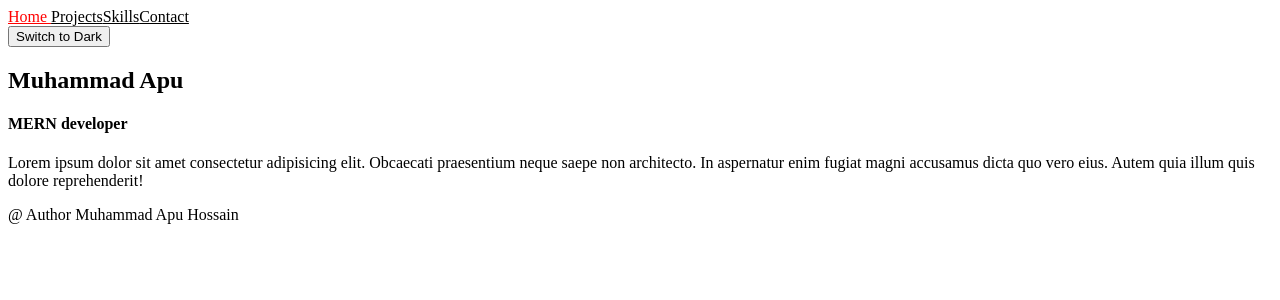
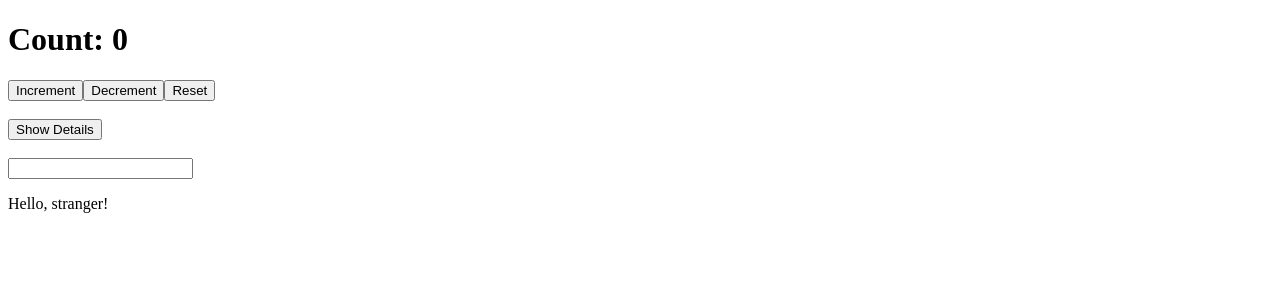
Before and after one commit to apu16-334-coder/react-practice, a React (Vite) app: page / in a window 1280 px wide. Shown: the top 300 px of the page. Built offline with nearby package versions, Linux system fonts and the light colour scheme.

Commit message:
Implemented useToggle custom hook for day-8 toggle feature

```diff
--- a/src/App.jsx
+++ b/src/App.jsx
@@ -1,7 +1,7 @@
-/*Import for day 8
+// Import for day 8
 import Counter from "./day-8/Counter";
 import Toggle from "./day-8/Toggle";
-import Greeting from "./day-8/Greeting";*/
+import Greeting from "./day-8/Greeting";
 
 // Import for day 9
 // import LiveCharacterCounter from "./day-9/LiveCharacterCounter";
@@ -76,11 +76,11 @@ function App() {
     return (
         <>
             {/* day 8 practice component */}
-            {/* <Counter />
+            <Counter />
             <br />
             <Toggle />
             <br />
-            <Greeting /> */}
+            <Greeting />
 
             {/* day 9 practice component */}
             {/* <LiveCharacterCounter /> */}
@@ -163,7 +163,7 @@ function App() {
                 </Routes>
             </ThemeProvider> */}
 
-            {/* day 20 practice component */}
+            {/* day 20 practice component
             <ThemeProvider>
                 <Routes>
                     <Route path='/' element={<Layout />}>
@@ -175,7 +175,7 @@ function App() {
                         <Route path="*" element={<NotFound />} />
                     </Route>
                 </Routes>
-            </ThemeProvider>
+            </ThemeProvider> */}
 
         </>
     )
--- /dev/null
+++ b/src/day-20/hooks/useToggle.js
@@ -0,0 +1,13 @@
+import { useState, useEffect } from "react";
+
+function useToggle(initialValue = false) {
+    const [isVisible, setIsVisible] = useState(initialValue);
+
+    function toggle() {
+        setIsVisible(prevValue => !prevValue)
+    }
+
+    return [isVisible, toggle]
+}
+
+export default useToggle;
--- a/src/day-8/Toggle.jsx
+++ b/src/day-8/Toggle.jsx
@@ -1,11 +1,7 @@
-import { useState } from "react";
+import useToggle from "../day-20/hooks/useToggle";
 
 function Toggle() {
-    const [isVisible, setIsVisible] = useState(false);
-
-    function toggle() {
-        setIsVisible(prevValue => !prevValue)
-    }
+    const [isVisible, toggle] = useToggle(false);
 
     const passage = isVisible && <p>Lorem ipsum dolor sit, amet consectetur adipisicing elit. Dolores repellat, officia odit sapiente ipsum quam tempore molestias dolorum fuga eos, rerum ducimus dicta voluptatum aut atque nulla similique nihil? Exercitationem.</p>
 
```
